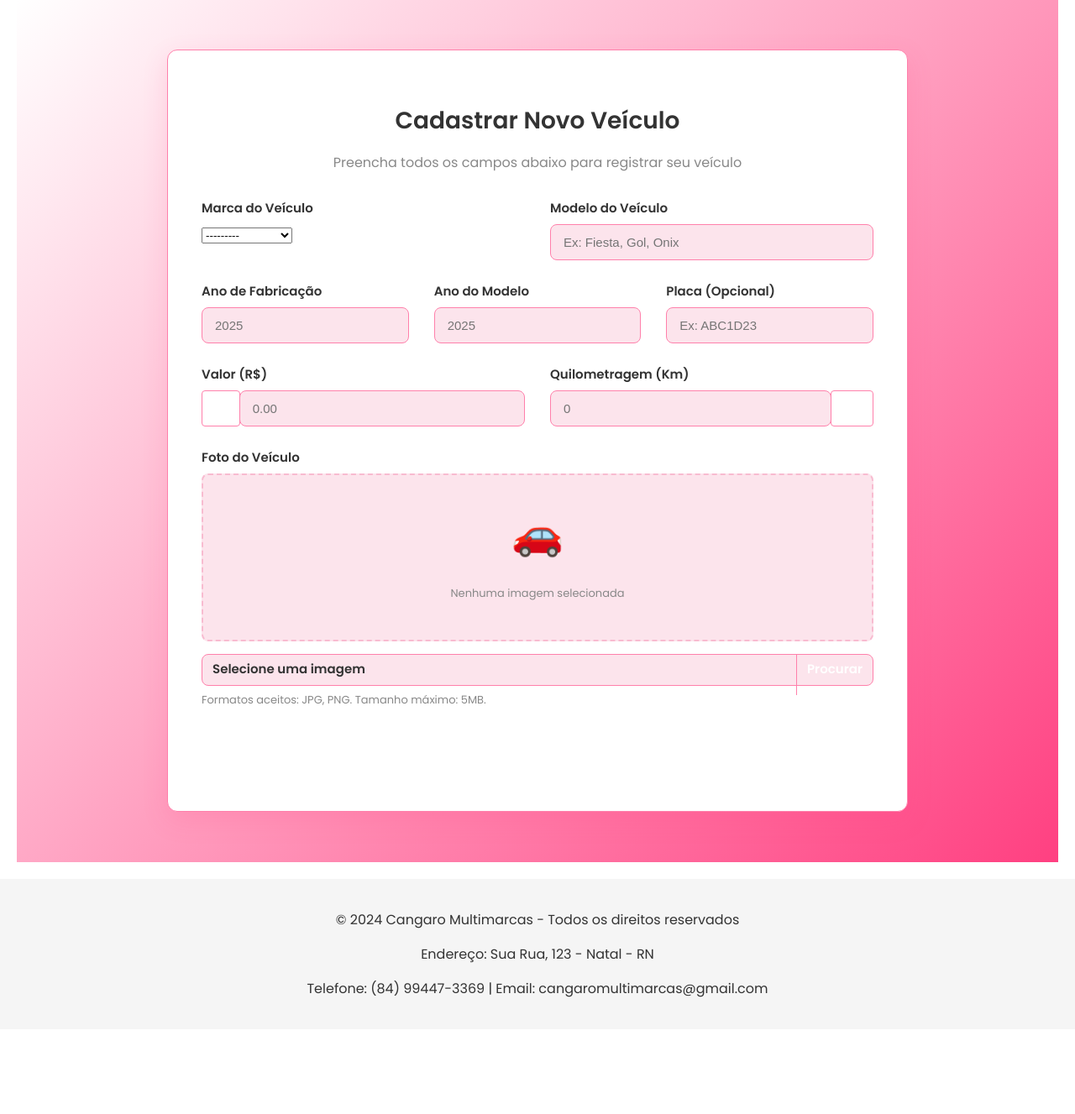
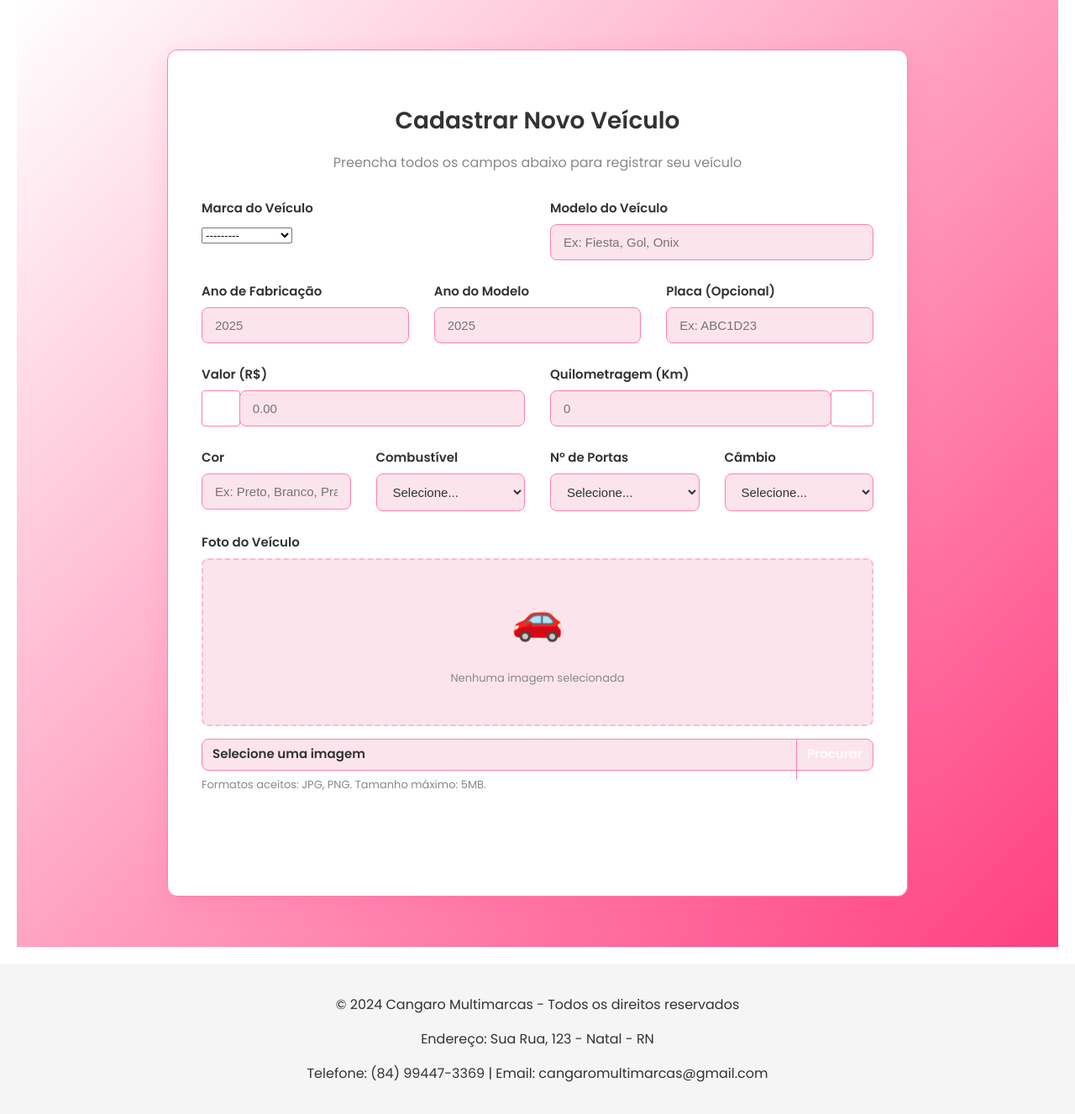
Before and after one commit to GGneto10/carros_2, a Django app: page /add/carros/ in a window 1280 px wide. Shown: the part 71-1398 px from the top of the page at 84% size. Before the commit the page ends 1259 px from the top, so only its background shows below. Run offline with Django 5.2, Linux system fonts and the light colour scheme; a user stored in the database is signed in; tables that the repository leaves empty hold one stand-in row (values such as "Sample post").

Commit message:
melhorias adicionadas no HTML de input para o BD. Agora da para adicionar TODOS os campos do model carros pelo site no add_carros.html

```diff
--- a/app/app/templates/add_carro.html
+++ b/app/app/templates/add_carro.html
@@ -255,7 +255,7 @@
         margin-left: -15px;
     }
 
-    .col-md-6, .col-md-4 {
+    .col-md-6, .col-md-4, .col-md-3 {
         position: relative;
         width: 100%;
         padding-right: 15px;
@@ -271,6 +271,10 @@
         .col-md-4 {
             flex: 0 0 33.333333%;
             max-width: 33.333333%;
+        }
+        .col-md-3 {
+            flex: 0 0 25%;
+            max-width: 25%;
         }
     }
 
@@ -330,7 +334,7 @@
             flex-direction: column;
         }
 
-        .col-md-6, .col-md-4 {
+        .col-md-6, .col-md-4, .col-md-3 {
             max-width: 100%;
             margin-bottom: 15px;
         }
@@ -484,6 +488,77 @@
                 </div>
             </div>
 
+            <!-- Novos campos adicionados -->
+            <div class="row">
+                <div class="col-md-3">
+                    <div class="form-group">
+                        <label for="{{ form.cor.id_for_label }}">Cor</label>
+                        <input type="text"
+                               id="{{ form.cor.id_for_label }}"
+                               name="{{ form.cor.html_name }}"
+                               value="{{ form.cor.value|default_if_none:'' }}"
+                               class="form-control"
+                               placeholder="Ex: Preto, Branco, Prata">
+                        {% if form.cor.errors %}
+                        <small class="text-danger">{{ form.cor.errors|striptags }}</small>
+                        {% endif %}
+                    </div>
+                </div>
+                <div class="col-md-3">
+                    <div class="form-group">
+                        <label for="{{ form.combustivel.id_for_label }}">Combustível</label>
+                        <select id="{{ form.combustivel.id_for_label }}"
+                                name="{{ form.combustivel.html_name }}"
+                                class="form-control">
+                            <option value="">Selecione...</option>
+                            <option value="Gasolina" {% if form.combustivel.value == "Gasolina" %}selected{% endif %}>Gasolina</option>
+                            <option value="Etanol" {% if form.combustivel.value == "Etanol" %}selected{% endif %}>Etanol</option>
+                            <option value="Flex" {% if form.combustivel.value == "Flex" %}selected{% endif %}>Flex</option>
+                            <option value="Diesel" {% if form.combustivel.value == "Diesel" %}selected{% endif %}>Diesel</option>
+                            <option value="Elétrico" {% if form.combustivel.value == "Elétrico" %}selected{% endif %}>Elétrico</option>
+                            <option value="Híbrido" {% if form.combustivel.value == "Híbrido" %}selected{% endif %}>Híbrido</option>
+                        </select>
+                        {% if form.combustivel.errors %}
+                        <small class="text-danger">{{ form.combustivel.errors|striptags }}</small>
+                        {% endif %}
+                    </div>
+                </div>
+                <div class="col-md-3">
+                    <div class="form-group">
+                        <label for="{{ form.portas.id_for_label }}">Nº de Portas</label>
+                        <select id="{{ form.portas.id_for_label }}"
+                                name="{{ form.portas.html_name }}"
+                                class="form-control">
+                            <option value="">Selecione...</option>
+                            <option value="2" {% if form.portas.value == 2 %}selected{% endif %}>2 Portas</option>
+                            <option value="3" {% if form.portas.value == 3 %}selected{% endif %}>3 Portas</option>
+                            <option value="4" {% if form.portas.value == 4 %}selected{% endif %}>4 Portas</option>
+                            <option value="5" {% if form.portas.value == 5 %}selected{% endif %}>5 Portas</option>
+                        </select>
+                        {% if form.portas.errors %}
+                        <small class="text-danger">{{ form.portas.errors|striptags }}</small>
+                        {% endif %}
+                    </div>
+                </div>
+                <div class="col-md-3">
+                    <div class="form-group">
+                        <label for="{{ form.cambio.id_for_label }}">Câmbio</label>
+                        <select id="{{ form.cambio.id_for_label }}"
+                                name="{{ form.cambio.html_name }}"
+                                class="form-control">
+                            <option value="">Selecione...</option>
+                            <option value="Manual" {% if form.cambio.value == "Manual" %}selected{% endif %}>Manual</option>
+                            <option value="Automático" {% if form.cambio.value == "Automático" %}selected{% endif %}>Automático</option>
+                            <option value="Automático Sequencial" {% if form.cambio.value == "Automático Sequencial" %}selected{% endif %}>Automático Sequencial</option>
+                            <option value="CVT" {% if form.cambio.value == "CVT" %}selected{% endif %}>CVT</option>
+                        </select>
+                        {% if form.cambio.errors %}
+                        <small class="text-danger">{{ form.cambio.errors|striptags }}</small>
+                        {% endif %}
+                    </div>
+                </div>
+            </div>
+
             <div class="form-group">
                 <label for="{{ form.foto.id_for_label }}">Foto do Veículo</label>
                 <div class="photo-preview" id="photoPreview">
--- a/app/app/templates/home.html
+++ b/app/app/templates/home.html
@@ -417,7 +417,7 @@
             </div>
         </section>
     </div>
-
+        <!-- TIRAR ESSA PORRA AQUI DPS -->
     <script>
         // Sistema de alternância de tema claro/escuro
         document.addEventListener('DOMContentLoaded', function() {
```
